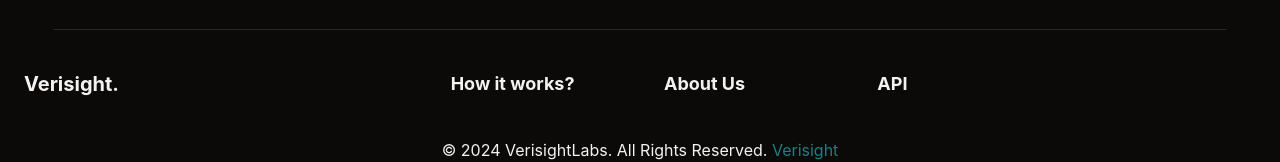
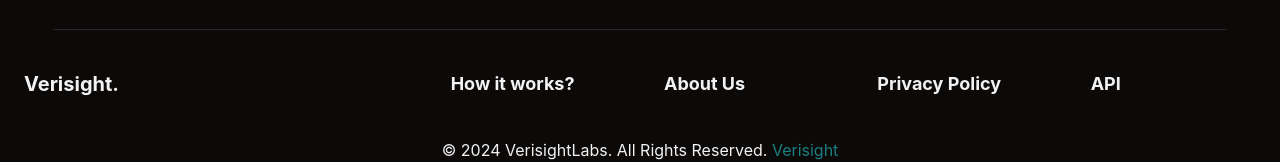
Before and after one commit to verisight/Verisight-LandingPage, a React (Vite) app in the folder LandingPage/: page / in a window 1280 px wide. Shown: the part 2818-2980 px from the top of the page. Built offline with nearby package versions, Linux system fonts and the light colour scheme.

Commit message:
Footer updated

```diff
--- a/LandingPage/src/components/Footer.tsx
+++ b/LandingPage/src/components/Footer.tsx
@@ -1,4 +1,5 @@
 // import { LogoIcon } from "./Icons";
+import PrivacyPolicy from '../pages/PrivacyPolicy';
 
 export const Footer = () => {
   return (
@@ -35,6 +36,16 @@
         </div>
 
         <div className="flex flex-col gap-2">
+          <a
+            href="../pages/PrivacyPolicy.tsx"
+            className="opacity-100 hover:opacity-60 font-bold text-lg"
+          >
+            Privacy Policy
+          </a>
+
+        </div>
+
+        <div className="flex flex-col gap-2">
           <h3 className="font-bold text-lg">API</h3>
         </div>
       </section>
```
Lines whose indentation alone changed are shown as unchanged.
